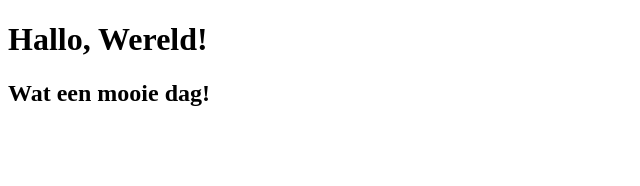
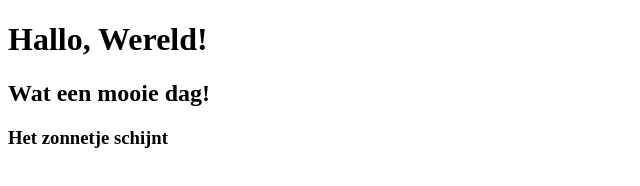
Before and after one commit to Joroovb/testsite, a plain HTML site: page index.html in a window 1280 px wide. Shown: the whole page, without its empty margins (0-640 px from the left). Drawn offline with Linux system fonts and the light colour scheme.

Commit message:
Stukje tekst toegevoegd

```diff
--- a/index.html
+++ b/index.html
@@ -9,5 +9,6 @@
 <body>
     <h1>Hallo, Wereld!</h1>
     <h2>Wat een mooie dag!</h2>
+    <h3>Het zonnetje schijnt</h3>
 </body>
 </html>
```
